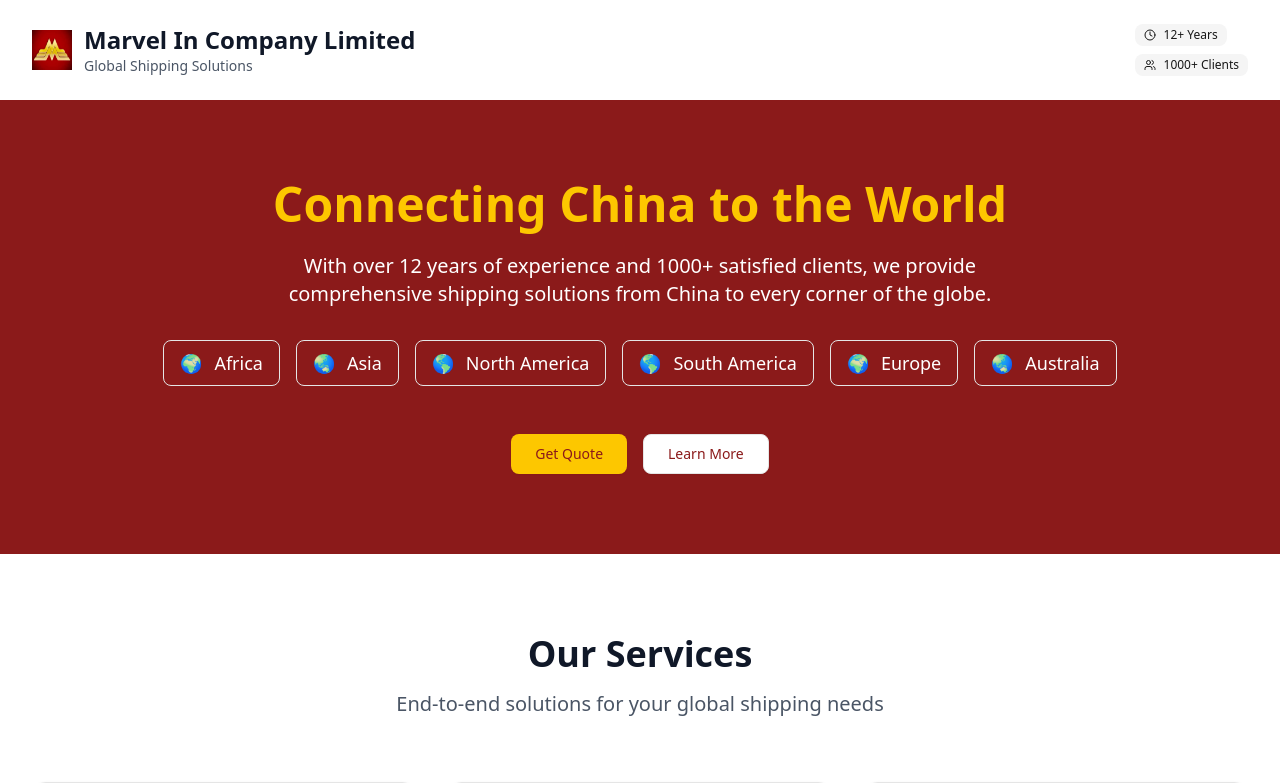
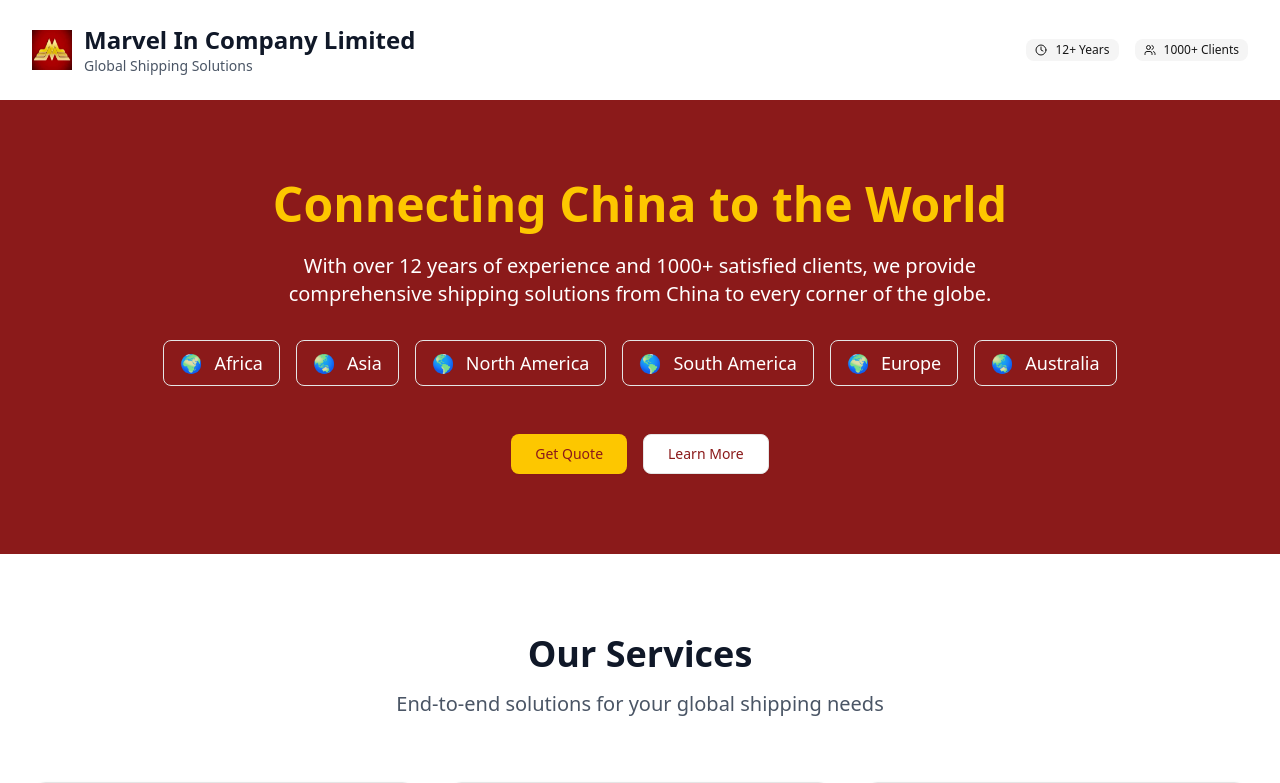
Before and after one commit to DanaitfavorElim/Marvelin, a React (Vite) app in the folder marvelin/: page / in a window 1280 px wide. Shown: the top 783 px of the page. Built offline with nearby package versions, Linux system fonts and the light colour scheme.

Commit message:
Update App.jsx

```diff
--- a/marvelin/src/App.jsx
+++ b/marvelin/src/App.jsx
@@ -137,9 +137,9 @@ function App() {
   return (
     <div className="min-h-screen bg-gradient-to-br from-blue-50 to-indigo-100">
       {/* Header */}
-      <header className="bg-white shadow-lg">
+     <header className="bg-white shadow-lg">
         <div className="max-w-7xl mx-auto px-4 sm:px-6 lg:px-8">
-          <div className="flex flex-col sm:flex-row justify-between items-start gap-4 py-6">
+          <div className="flex justify-between items-start sm:items-center py-6 gap-4">
             <div className="flex items-center space-x-3">
               <img src="/Marvlin-logo.png" alt="Marvel In Company Limited Logo" className="w-10 h-10" />
               <div>
@@ -147,7 +147,7 @@ function App() {
                 <p className="text-sm text-gray-600">Global Shipping Solutions</p>
               </div>
             </div>
-            <div className="flex flex-col space-y-2">
+            <div className="flex flex-col sm:flex-row space-y-2 sm:space-y-0 sm:space-x-4">
               <Badge variant="secondary" className="flex items-center space-x-1">
                 <Clock className="w-4 h-4" />
                 <span>12+ Years</span>
```
